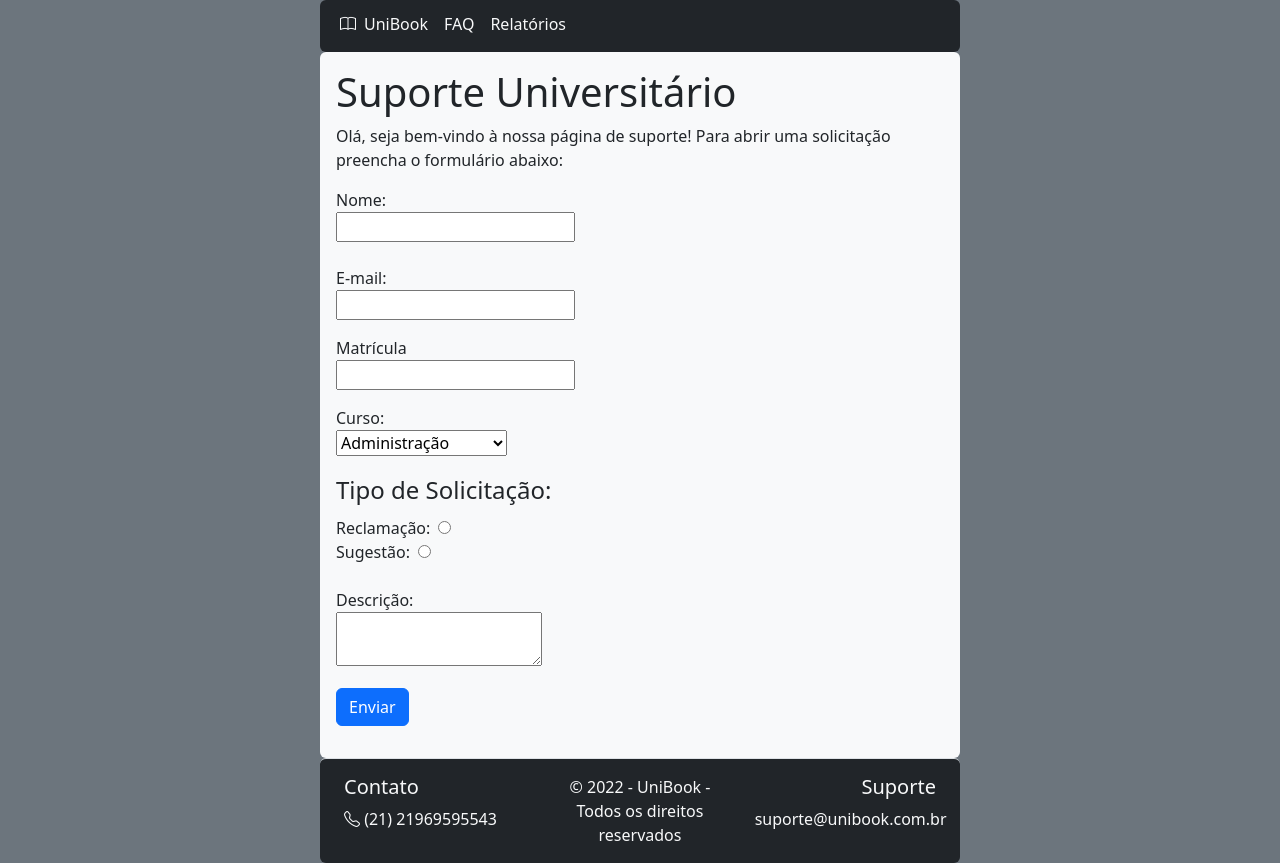
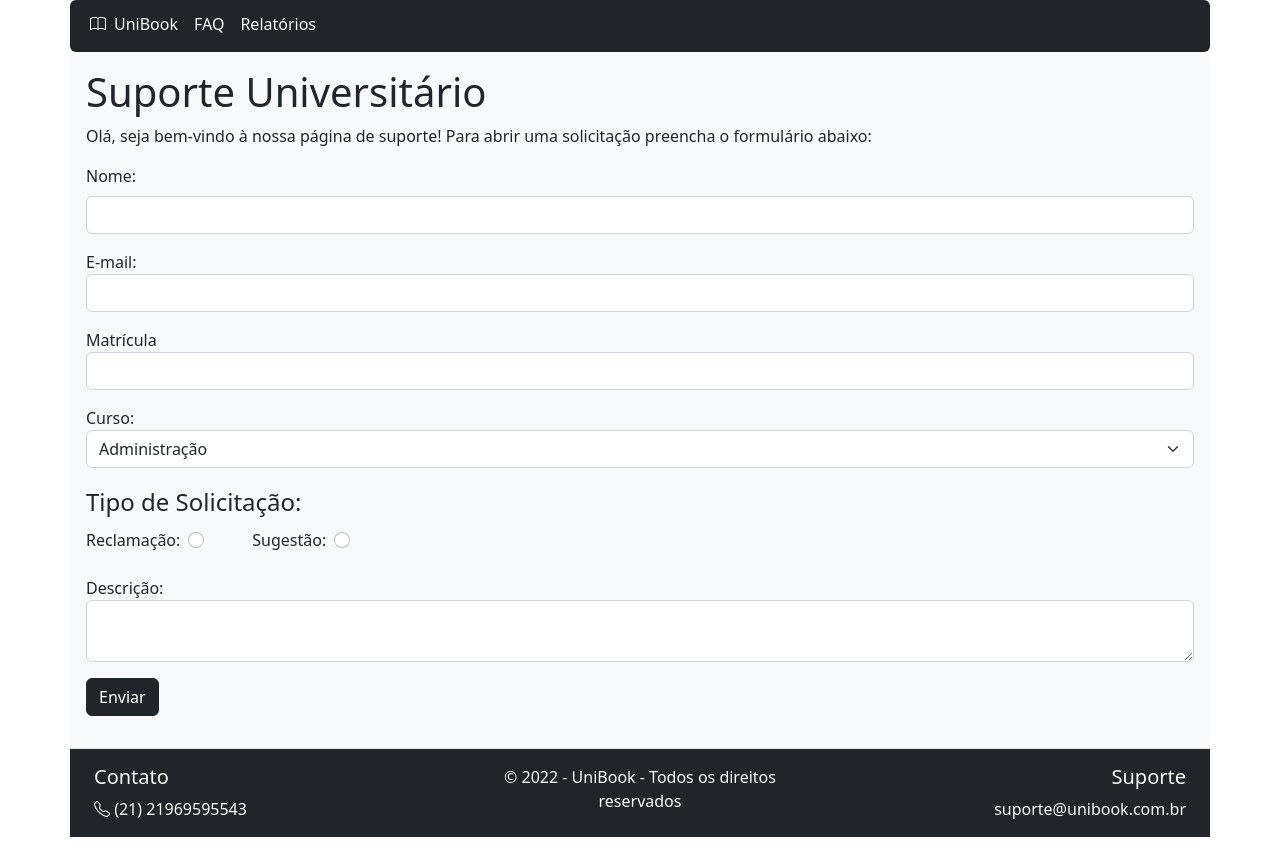
Before and after one commit to Matheus-Martins13/UniBook, a React (Create React App) app: page / in a window 1280 px wide. After the commit the page ends 837 px from the top, so only its background shows below. Built offline with nearby package versions, Linux system fonts and the light colour scheme.

Commit message:
Melhora no design

```diff
--- a/src/App.jsx
+++ b/src/App.jsx
@@ -10,7 +10,7 @@ import Rodape from './components/Rodape';
 function App() {
 
   return (
-    <div className="bg-secondary">
+    <div>
       <Router>
         <Navbar/>
         <Routes>
--- a/src/components/Home.jsx
+++ b/src/components/Home.jsx
@@ -62,7 +62,7 @@ function Home() {
   }
 
   return (
-    <div className="container text-start bg-light p-3 w-50 rounded-2">
+    <div className="container text-start bg-light p-3">
       <h1>Suporte Universitário</h1>
 
       <p>Olá, seja bem-vindo à nossa página de suporte! Para abrir uma solicitação preencha o formulário abaixo: </p>
@@ -75,13 +75,13 @@ function Home() {
             <p>A sua <strong>{infoEnvio().tipo}</strong> será respondida em {infoEnvio().time} dias.</p>
           </div>
         }
-        <p><label htmlFor="nome">Nome:</label><br />
+        <p><label htmlFor="nome" className="form-label">Nome:</label><br />
           <input
             type="text"
             value={nome}
             id="nome"
             onChange={(e) => setNome(e.target.value)}
-            className="form-label"
+            className="form-control"
             required
           /></p>
 
@@ -91,6 +91,7 @@ function Home() {
             value={email}
             id="email"
             onChange={(e) => setEmail(e.target.value)}
+            className="form-control"
             required
           /></p>
 
@@ -100,11 +101,12 @@ function Home() {
             value={matricula}
             id="nome"
             onChange={(e) => setMatricula(parseInt(e.target.value))}
+            className="form-control"
             required
           /></p>
 
         <p><label htmlFor="" >Curso:</label> <br />
-          <select name="" id="" onChange={(e) => setCurso(e.target.value)}>
+          <select class="form-select" onChange={(e) => setCurso(e.target.value)}>
             <option value='Administração'>Administração</option>
             <option value='Análise de Sistemas'>Análise de Sistemas</option>
             <option value='Biologia'>Ciências Biológicas</option>
@@ -120,9 +122,8 @@ function Home() {
             value="Reclamação"
             onChange={() => setTipoSolicitacao('Reclamação')}
             name="tipo-solicitacao"
+            className="form-check-input me-5"
           />
-
-          <br />
 
           <label htmlFor="sugestao" className="me-2">Sugestão:</label>
           <input
@@ -130,14 +131,15 @@ function Home() {
             id="sugestao"
             value="Sugestão"
             onChange={() => setTipoSolicitacao('Sugestão')}
-            name="tipo-solicitacao" />
-
+            name="tipo-solicitacao"
+            className="form-check-input"
+          />
         </fieldset>
 
         <br />
-        <p><label htmlFor="">Descrição: </label><br />
-          <textarea name="" id="" cols="20" rows="2" onChange={(e) => setDescricao(e.target.value)}></textarea></p>
-        <button onClick={(event) => criarSolicitacao(event)} className="btn btn-primary mb-3">Enviar</button>
+        <p><label htmlFor="descricao">Descrição: </label><br />
+          <textarea name="" id="descricao" cols="20" rows="2" className="form-control" onChange={(e) => setDescricao(e.target.value)}></textarea></p>
+        <button onClick={(event) => criarSolicitacao(event)} className="btn btn-dark mb-3">Enviar</button>
 
       </form>
 
--- a/src/components/Navbar.jsx
+++ b/src/components/Navbar.jsx
@@ -4,7 +4,7 @@ import { Link } from 'react-router-dom';
 function Navbar() {
   return (
     <header>
-      <nav className="pt-1 navbar navbar-expand-lg navbar-dark text-bg-dark w-50 container text-center rounded-2" id="navbar">
+      <nav className="pt-1 navbar navbar-expand-lg navbar-dark text-bg-dark  container text-center rounded-2" id="navbar">
         <div className="container-fluid">
 
           <button className="navbar-toggler" type="button" data-bs-toggle="collapse" data-bs-target="#navbarSupportedContent"
--- a/src/components/Rodape.jsx
+++ b/src/components/Rodape.jsx
@@ -3,7 +3,7 @@ import React from "react";
 function Rodape() {
   return (
 
-    <footer className="border-top fixed-buttom text-light bg-dark w-50 container rounded-2">
+    <footer className="border-top fixed-buttom text-light bg-dark container">
       <div className="container">
         <div className="row py-3">
           <div className="col-12 col-md-4 text-center text-md-start">
--- a/src/components/menu/Faq.jsx
+++ b/src/components/menu/Faq.jsx
@@ -36,10 +36,12 @@ function Faq() {
   }, []);
 
   return (
-    <div className="w-50 container">
+    <div className="container bg-light">
+      <h1 className="mt-2 mb-2">FAQ</h1>
+      <p>Confira as principais perguntas e respostas feitas por nossos usuários: </p>
       {faq.map((item) => {
         return (
-          <div className="accordion" id="accordionExample" key={item.id}>
+          <div className="accordion accordion-flush" id="accordionExample" key={item.id}>
             <div className="accordion-item">
               <h2 className="accordion-header" id="headingOne">
                 <button className="accordion-button" type="button" data-bs-toggle="collapse" data-bs-target="#collapseOne" aria-expanded="true" aria-controls="collapseOne">
--- a/src/components/menu/Relatorios.jsx
+++ b/src/components/menu/Relatorios.jsx
@@ -49,7 +49,7 @@ function Relatorios() {
   }, []);
 
   return (
-    <div className="container text-start bg-light p-3 w-50">
+    <div className="container text-start bg-light p-3">
       <h1>Relatórios</h1>
 
       <form>
@@ -70,10 +70,10 @@ function Relatorios() {
       )}
 
       {controlador && (
-        <ol>
+        <ol className="alert alert-secondary">
           {solicitacoesFormatadas.map((solicitacao) => {
             return (
-              <div key={solicitacao.id} >
+              <div key={solicitacao.id} className="p-2">
                 <li>
                   <div>Nome: {solicitacao.nome}</div>
                   <div>E-mail: {solicitacao.email}</div>
```
